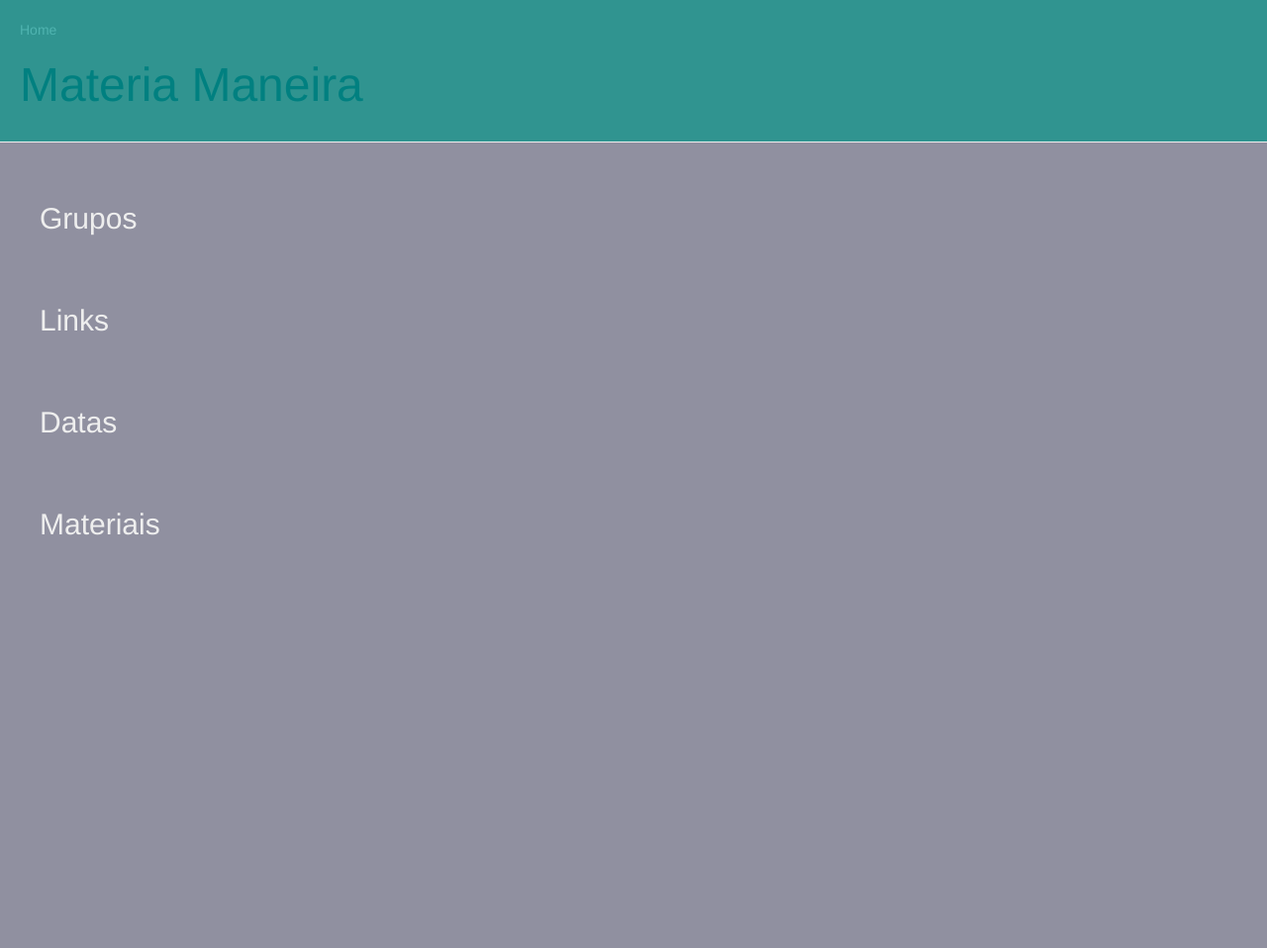
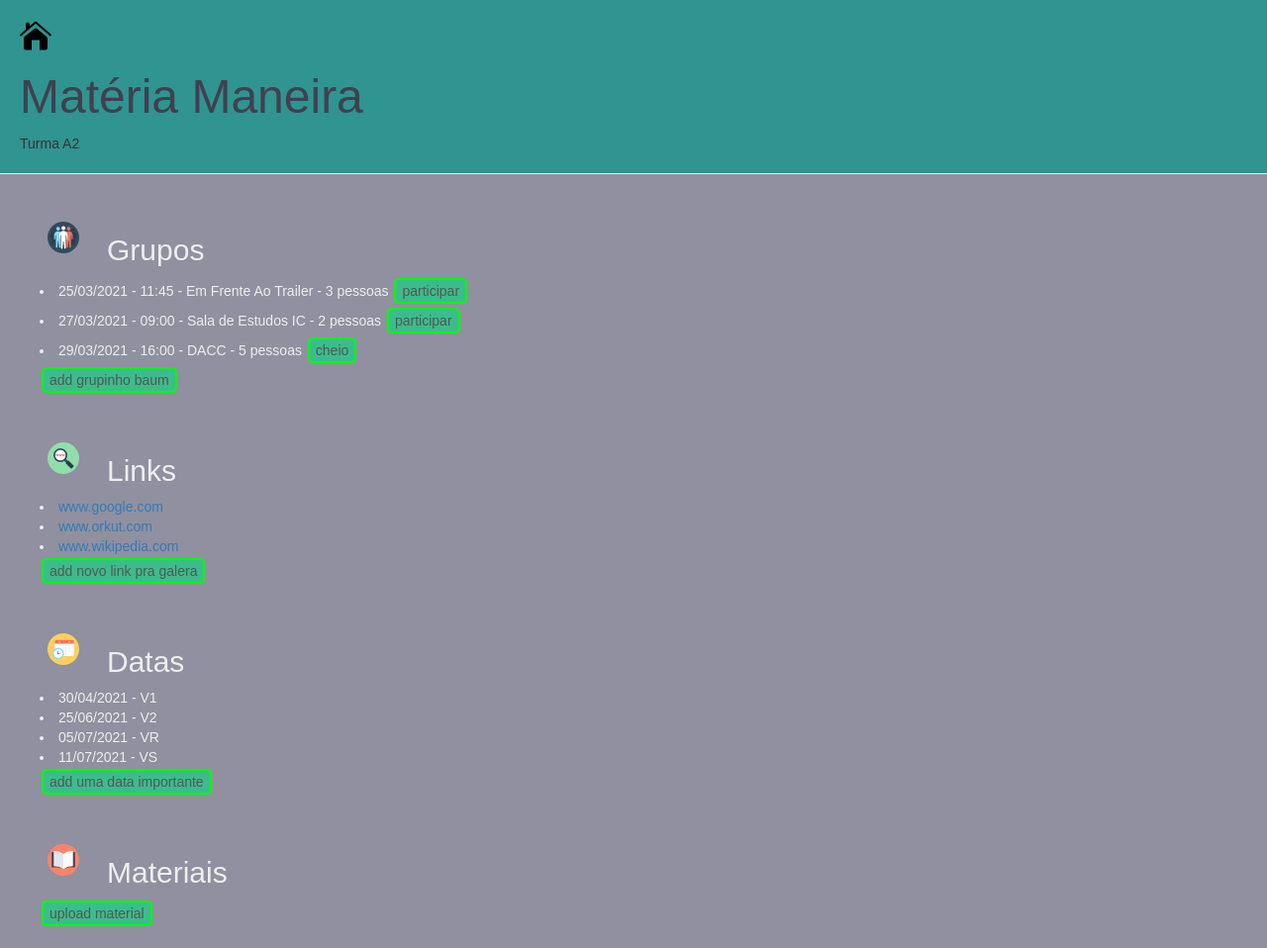
Before and after one commit to edoarda/estudos-uffline, a Django app: a page that uses database/templates/database/menumateria.html in a window 1280 px wide. Shown: the whole page at 99% size. Before the commit the page ends 541 px from the top, so only its background shows below. Run offline with Django 3.2, Linux system fonts and the light colour scheme; data comes from the database, SQL or seed files in the repository; parts of the project's set-up code (start-up, migrations or seed data) failed here and were passed over; some libraries are stand-ins or nearby versions.

Commit message:
agora vai

```diff
--- a/database/static/database/css/menumat.css
+++ b/database/static/database/css/menumat.css
@@ -2,11 +2,12 @@
     background-color: #309490;
     margin-top: 0;
     padding: 20px 20px 20px 20px;
+	//position: fixed;
 
 }
 
 .page-header h1, .page-header h1 a, .page-header h1 a:visited, .page-header h1 a:active {
-    color: teal;
+    color: #404050;
     font-size: 36pt;
     text-decoration: none;
 }
@@ -18,6 +19,15 @@
 
 body {
 	background: #9090A0;
+	font-family: Comicsans, sans-serif;
+
+}
+
+.doom img {
+    float: left;
+    border: transparent thin solid;
+    padding: 7px;
+    margin: 0px 20px 10px 0;
 
 }
 
@@ -25,3 +35,15 @@ body {
 	padding: 20px 20px 20px 40px;
 	color: #eeeeee
 }
+
+.doom a:visited, .doom a:active {
+	color: gray;
+}
+
+.doom input {
+	color: #555555;
+	border: 2px solid lime;
+	border-radius: 5px;
+	background-color: #3CBC8D;
+	margin: 2px;
+}
--- a/database/static/database/style.css
+++ b/database/static/database/style.css
@@ -11,5 +11,5 @@ body {
     padding:35px;
     background-attachment: fixed;
     background-position: center;
-    background-size: cover;
+	background-size: contain;
 }
--- a/database/templates/database/index.html
+++ b/database/templates/database/index.html
@@ -36,10 +36,10 @@
 					<li class="active"><a href="#">Pesquisar Materia e tal</a></li>
 					<li><a href="#">Calculo 2Rola</a></li>
 					  <li class="dropdown">
-						<a class="dropdown-toggle" data-toggle="dropdown" href="#">Artes cenicas 3 com aprofundamento em mamba tupi-guarani
+						<a class="dropdown-toggle" data-toggle="dropdown" href="#">Matéria Maneira
 						<span class="caret"></span></a>
 						<ul class="dropdown-menu">
-						  <li><a href="{% url 'database:menumateria' 'GCC09978' %}" method="get">TurmX 1</a></li>
+						  <li><a href="{% url 'database:menumateria' 'GCC09978' %}" method="get">Turma A2</a></li>
 						  <li><a href="#">TurmX 2</a></li>
 						  <li><a href="#">TurmX 3</a></li>
 						</ul>
--- a/database/templates/database/menumateria.html
+++ b/database/templates/database/menumateria.html
@@ -18,22 +18,42 @@
 </head>
 
 <div class="page-header">
-	<a href="{% url 'database:index' %}">Home</a>
-    <h1><a href="/">Materia Maneira</a></h1>
+	<a href="{% url 'database:index' %}"><img src="{% static 'database/images/casa.png' %}"/></a>
+    <h1><a href="/">Matéria Maneira</a></h1>
+	Turma A2
 </div>
 
 <body>
 	<div class="doom">
+		<img src="{% static 'database/images/grupo.png' %}"/>
 		<h2>Grupos</h2>
-
+		<div class="nico">
+			<li>25/03/2021 - 11:45 - Em Frente Ao Trailer - 3 pessoas <input type="submit" value="participar"/></li>
+			<li>27/03/2021 - 09:00 - Sala de Estudos IC - 2 pessoas <input type="submit" value="participar"/></li>
+			<li>29/03/2021 - 16:00 - DACC - 5 pessoas <input type="submit" value="cheio"/></li>
+			<input type="submit" value="add grupinho baum"/>
+		</div>
 	</div>
 	<div class="doom">
+		<img src="{% static 'database/images/www.png' %}"/>
 		<h2>Links</h2>
+		<li><a>www.google.com</a></li>
+		<li><a>www.orkut.com</a></li>
+		<li><a>www.wikipedia.com</a></li>
+		<input type="submit" value="add novo link pra galera"/>
 	</div>
 	<div class="doom">
+		<img src="{% static 'database/images/calendar.png' %}"/>
 		<h2>Datas</h2>
+		<li>30/04/2021 - V1</li>
+		<li>25/06/2021 - V2</li>
+		<li>05/07/2021 - VR</li>
+		<li>11/07/2021 - VS</li>
+		<input type="submit" value="add uma data importante"/>
 	</div>
 	<div class="doom">
+		<img src="{% static 'database/images/materiais.png' %}"/>
 		<h2>Materiais</h2>
+		<input type="submit" value="upload material"/>
 	</div>
 </body>
--- a/database/views.py
+++ b/database/views.py
@@ -15,7 +15,7 @@ class IndexView(generic.ListView):
 class MenuMateriaView(generic.ListView):
 	model = Materia
 	template_name = 'database/menumateria.html'
-	all_models_dict = {
+	'''all_models_dict = {
         "template_name": "contacts/index.html",
         "queryset": Individual.objects.all(),
         "extra_context" : {"grupo_list" : Grupo.objects.all(),
@@ -23,7 +23,7 @@ class MenuMateriaView(generic.ListView):
 						   "material_list": Material.object.all(),
                            #and so on for all the desired models...
                            }
-    }
+    }'''
 
 #def menumateria(request, materia_codigo):
 #	choice = get_object_or_404(Materia, Materia.objects.filter(codigo=materia_codigo))
```
Also changed, not shown: database/static/database/images/calendar.png (added), database/static/database/images/casa.png (added), database/static/database/images/grupo.png (added), database/static/database/images/logouff.png, database/static/database/images/materiais.png (added), database/static/database/images/www.png (added), logo.png (deleted).
